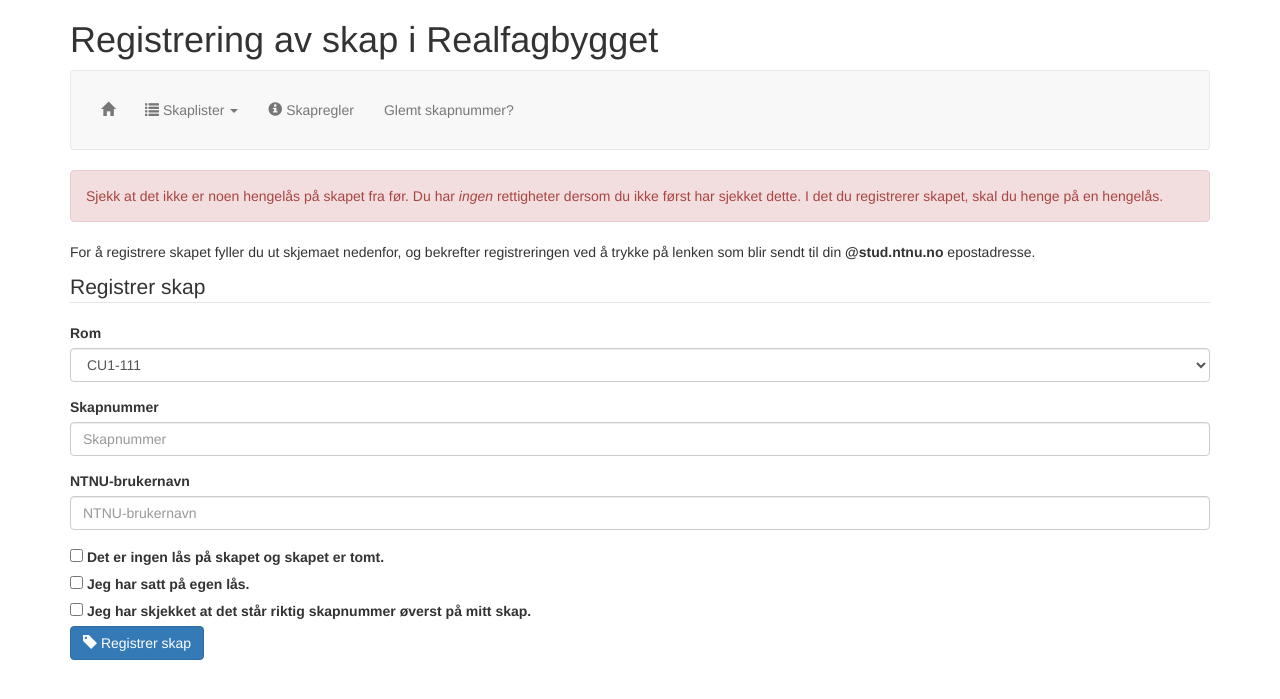
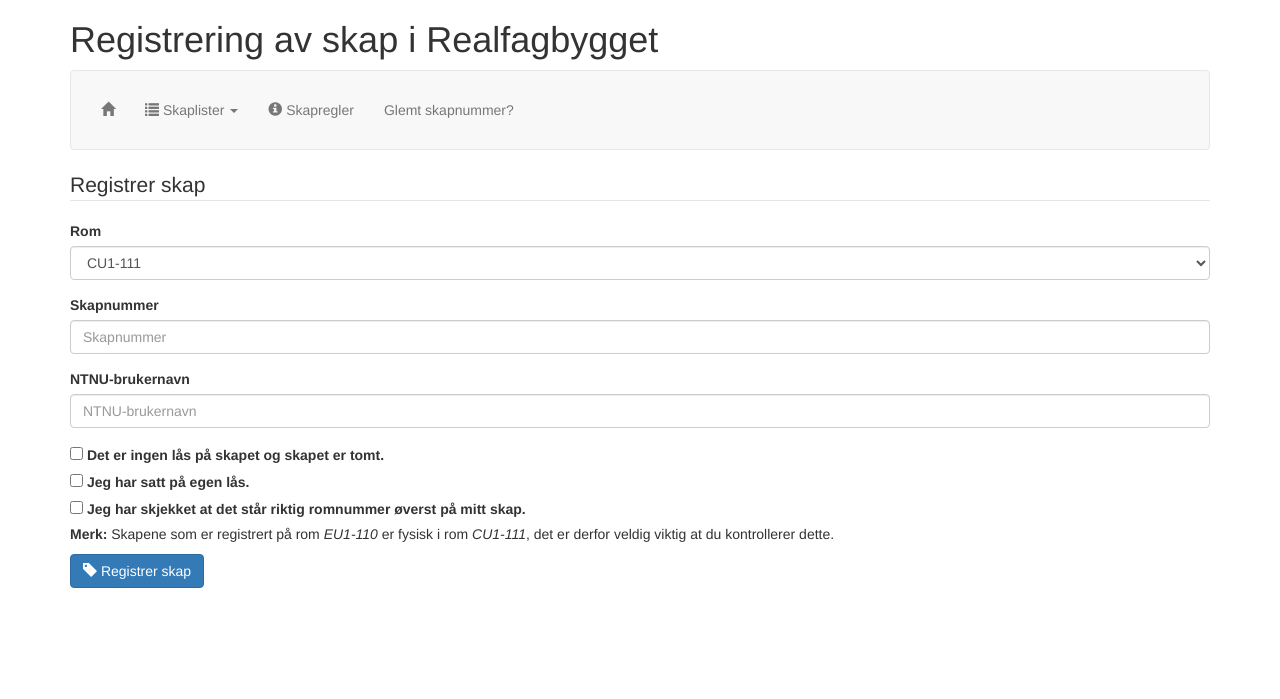
Before and after one commit to Nabla-NTNU/bokskap, a Django app: page /register in a window 1280 px wide. Shown: the top 699 px of the page. Run offline with Django 3.2, Linux system fonts and the light colour scheme; some libraries are stand-ins or nearby versions; some web fonts are replaced.

Commit message:
Update locker_registration.html template

```diff
--- a/locker/templates/locker/locker_registration.html
+++ b/locker/templates/locker/locker_registration.html
@@ -2,16 +2,6 @@
 {% load bootstrap3 %}
 
 {% block content %}
-
-<p class="alert alert-danger">
-    Sjekk at det ikke er noen hengelås på skapet fra før.
-    Du har <i>ingen</i> rettigheter dersom du ikke først har sjekket dette.
-    I det du registrerer skapet, skal du henge på en hengelås.
-</p>
-
-<p>For å registrere skapet fyller du ut skjemaet nedenfor, og bekrefter
-registreringen ved å trykke på lenken som blir sendt til din
-<strong>@stud.ntnu.no</strong> epostadresse.</p>
 
 <form method="post" >
     <fieldset>
@@ -31,8 +21,9 @@ registreringen ved å trykke på lenken som blir sendt til din
 
 	<label>
 	  <input type="checkbox" required>
-	  Jeg har skjekket at det står riktig skapnummer øverst på mitt skap.
+	  Jeg har skjekket at det står riktig romnummer øverst på mitt skap.
 	</label><br />
+	<p><strong>Merk:</strong> Skapene som er registrert på rom <i>EU1-110</i> er fysisk i rom <i>CU1-111</i>, det er derfor veldig viktig at du kontrollerer dette.</p>
 
         <button type="submit" class="btn btn-primary">
             <span class="glyphicon glyphicon-tag glyphicon-white"></span>
```
